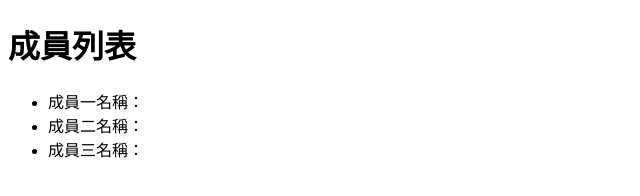
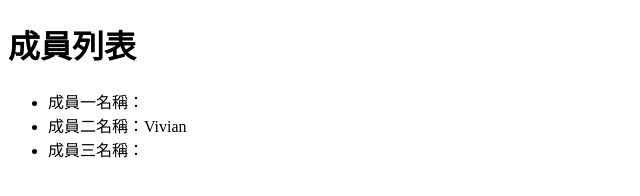
Before and after one commit to macy1215/project5-2, a plain HTML site: page index.html in a window 1280 px wide. Shown: the full height of the page, 0-640 px from the left. Drawn offline with Linux system fonts and the light colour scheme.

Commit message:
新增成員B

```diff
--- a/index.html
+++ b/index.html
@@ -9,7 +9,7 @@
     <h1>成員列表</h1>
     <ul>
         <li>成員一名稱：</li>
-        <li>成員二名稱：</li>
+        <li>成員二名稱：Vivian</li>
         <li>成員三名稱：</li>
     </ul>
 </body>
```
